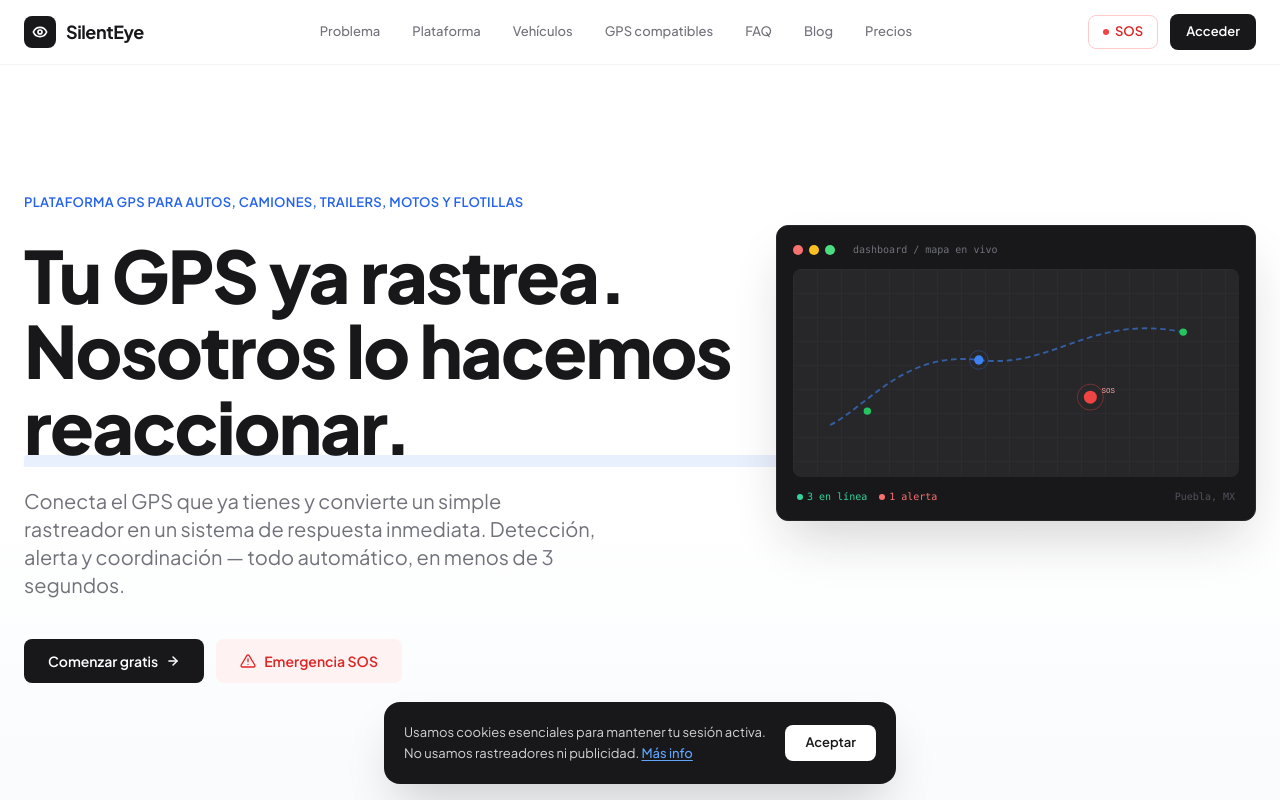
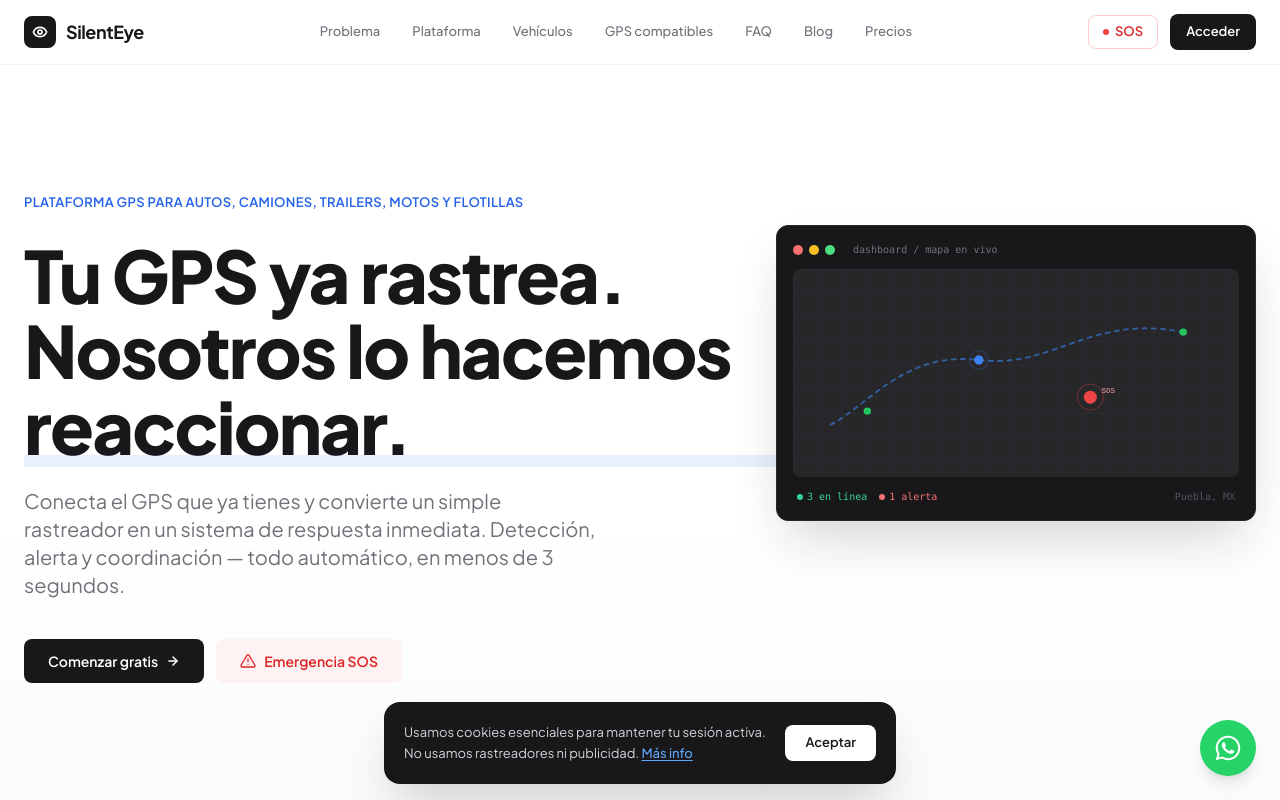
Before and after one commit to issacfiesco66-dot/SilentEye, a Next.js app in the folder frontend/: page / in a window 1280 px wide. Shown: the top 800 px of the page. Built offline with nearby package versions, Linux system fonts and the light colour scheme.

Commit message:
feat: add floating WhatsApp button (5610669353)
Green floating button fixed bottom-right on all pages.
Links to wa.me with pre-filled message.

Co-Authored-By: Claude Opus 4.6 <noreply@anthropic.com>

```diff
--- a/frontend/app/layout.tsx
+++ b/frontend/app/layout.tsx
@@ -188,6 +188,18 @@ export default function RootLayout({
       <body className="bg-white text-zinc-900 antialiased" style={{ minHeight: '100vh', margin: 0 }}>
         {children}
         <CookieConsent />
+        {/* WhatsApp floating button */}
+        <a
+          href="https://wa.me/525610669353?text=Hola%2C%20me%20interesa%20SilentEye"
+          target="_blank"
+          rel="noopener noreferrer"
+          aria-label="Contactar por WhatsApp"
+          className="fixed bottom-6 right-6 z-50 flex items-center justify-center w-14 h-14 bg-[#25D366] rounded-full shadow-lg hover:bg-[#20bd5a] transition-colors hover:scale-105 active:scale-95"
+        >
+          <svg viewBox="0 0 32 32" width="28" height="28" fill="#fff">
+            <path d="M16.004 2.002c-7.732 0-14.002 6.27-14.002 14.002 0 2.468.654 4.876 1.896 6.992L2 30l7.193-1.864A13.94 13.94 0 0 0 16.004 30c7.732 0 14.002-6.27 14.002-14.002-.004-7.728-6.274-13.996-14.002-13.996Zm0 25.6a11.6 11.6 0 0 1-5.918-1.624l-.424-.252-4.4 1.154 1.174-4.293-.277-.44a11.562 11.562 0 0 1-1.775-6.145c0-6.408 5.216-11.62 11.624-11.62 6.404 0 11.616 5.212 11.616 11.62-.004 6.408-5.216 11.6-11.62 11.6Zm6.372-8.7c-.348-.176-2.068-1.02-2.388-1.136-.32-.12-.552-.176-.784.176-.232.348-.9 1.136-1.104 1.368-.204.232-.408.26-.756.088-.348-.176-1.472-.544-2.804-1.732-1.036-.924-1.736-2.064-1.94-2.412-.204-.348-.02-.536.152-.712.156-.156.348-.408.524-.612.176-.204.232-.348.348-.58.116-.232.06-.436-.028-.612-.088-.176-.784-1.892-1.076-2.588-.284-.68-.572-.588-.784-.6-.204-.008-.436-.012-.668-.012s-.612.088-.932.436c-.32.348-1.22 1.192-1.22 2.908s1.248 3.372 1.424 3.604c.176.232 2.46 3.752 5.96 5.264.832.36 1.484.576 1.992.736.836.268 1.6.232 2.2.14.672-.1 2.068-.844 2.36-1.66.292-.82.292-1.52.204-1.664-.088-.148-.32-.232-.668-.408Z"/>
+          </svg>
+        </a>
       </body>
     </html>
   );
```
